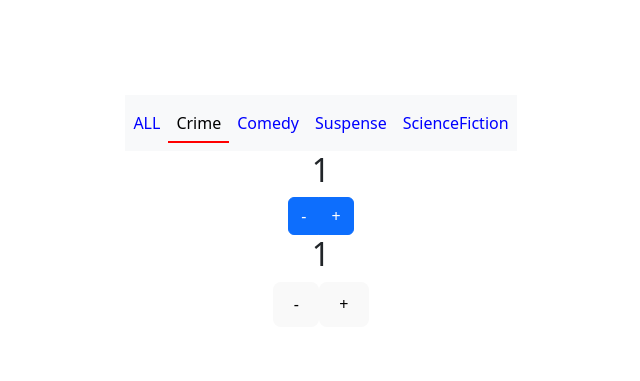
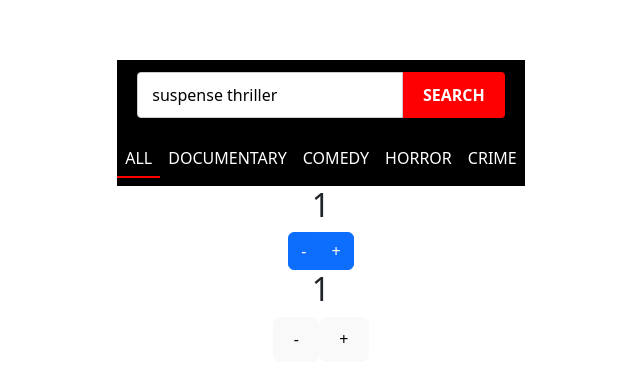
Before and after one commit to princeagrawal024/netflix-roulette, a React (Vite) app in the folder my-app/: page / in a window 1280 px wide. Shown: the part 189-570 px from the top of the page, without its empty margins (319-959 px from the left). Built offline with nearby package versions, Linux system fonts and the light colour scheme.

Commit message:
Completed task1 part2 and 3

```diff
--- a/my-app/src/App.jsx
+++ b/my-app/src/App.jsx
@@ -2,17 +2,34 @@ import { useState } from 'react'
 import './App.css'
 import CounterIndex from './components/Counter/CounterIndex'
 import GenreNavBar from './components/GenreSelect/GenreNavBar'
+import SearchBar from './components/SearchForm/SearchBar';
 
 
 function App() {
-  let genres = ["ALL", "Crime", "Comedy", "Suspense", "ScienceFiction"];
-  let selectedGenre = genres[1];
-  let onSelectCallBack=(genre) => console.log("Selected genre:", genre)
+
+  //NavBar
+  let genres = ["ALL", "DOCUMENTARY", "COMEDY", "HORROR", "CRIME"];
+  const [selectedGenre, setSelectedGenre] = useState(genres[0]);
+
+  let onSelectCallBack = (genre) => {
+    console.log("Selected genre:", genre);
+    setSelectedGenre(genre);
+  }
+
+  //SearchBar
+  let searchQuery = "suspense thriller";
+  let onSearchCallback = (query)=>{console.log("search movie button clicked:", query)};
+
 
   return (
     <>
-      <div>
+      <div className='MoviesSearchBar'>
+        <SearchBar searchQuery={searchQuery} onSearchCallback={onSearchCallback}/>
+      </div>
+      <div className='NaveBar'>
         <GenreNavBar genres={genres} selectedGenre={selectedGenre} onSelectCallBack={onSelectCallBack} />
+      </div>
+      <div className='Counter'>
         <CounterIndex />
       </div>
     </>
--- a/my-app/src/components/GenreSelect/GenreNavBar.jsx
+++ b/my-app/src/components/GenreSelect/GenreNavBar.jsx
@@ -9,7 +9,7 @@ export default function GenreNavBar(props) {
 
     return (
         <div>
-            <nav className="navbar navbar-expand-lg navbar-light bg-light">
+            <nav className="navbar navbar-expand-lg genre-navbar">
                 <div className="collapse navbar-collapse" id="navbarNavAltMarkup">
                     <div className="navbar-nav">
                         {
--- /dev/null
+++ b/my-app/src/components/SearchForm/SearchBar.jsx
@@ -0,0 +1,33 @@
+import React, { useState } from 'react';
+import '../../styles/searchBar.css';
+
+export default function SearchBar(props) {
+    let inputSearchQuery = props.searchQuery;
+    let onSearchCallback = props.onSearchCallback;
+
+    const [searchQuery, setSearchQuery] = useState(inputSearchQuery);
+
+    return (
+        <div>
+            <nav className="navbar search-navbar">
+                <form className="search-form">
+                    <input
+                        className="search-input"
+                        type="search"
+                        placeholder="What do you want to watch?"
+                        value={searchQuery}
+                        onChange={(e) => setSearchQuery(e.target.value)}
+                        >
+                    </input>
+
+                    <button
+                        className="search-button"
+                        type="submit"
+                        onClick={()=>onSearchCallback(searchQuery)}
+                        >SEARCH
+                    </button>
+                </form>
+            </nav>
+        </div>
+    )
+}
--- a/my-app/src/styles/genreNavBar.css
+++ b/my-app/src/styles/genreNavBar.css
@@ -1,9 +1,18 @@
-.nav-link {
-  color: blue;
-  position: relative;
+/* Only apply black background to Genre NavBar */
+.genre-navbar {
+  background-color: black !important;
 }
 
-.nav-link.active::after {
+/* Genre links */
+.genre-navbar .nav-link {
+  color: white !important;
+  position: relative;
+  padding: 8px 16px;
+  text-decoration: none;
+}
+
+/* Active red underline */
+.genre-navbar .nav-link.active::after {
   content: "";
   position: absolute;
   bottom: 0;
--- /dev/null
+++ b/my-app/src/styles/searchbar.css
@@ -0,0 +1,39 @@
+/* Apply only to this SearchBar */
+.search-navbar {
+  background-color: #000; /* optional: black navbar */
+  padding: 12px 20px;
+}
+
+/* Form container: input + button in a single row */
+.search-form {
+  display: flex;
+  width: 100%;
+  max-width: 800px; /* adjust width of search bar */
+  margin: 0 auto;   /* center in navbar */
+}
+
+/* Search input */
+.search-input {
+  flex: 1; /* take remaining space */
+  padding: 10px 14px;
+  border: 1px solid #ccc;
+  border-radius: 4px 0 0 4px; /* round only left side */
+  font-size: 16px;
+}
+
+/* Search button */
+.search-button {
+  padding: 10px 20px;
+  border: none;
+  background-color: red;
+  color: white;
+  font-size: 16px;
+  font-weight: bold;
+  border-radius: 0 4px 4px 0; /* round only right side */
+  cursor: pointer;
+  transition: background-color 0.2s ease;
+}
+
+.search-button:hover {
+  background-color: darkred; /* hover effect */
+}
```
